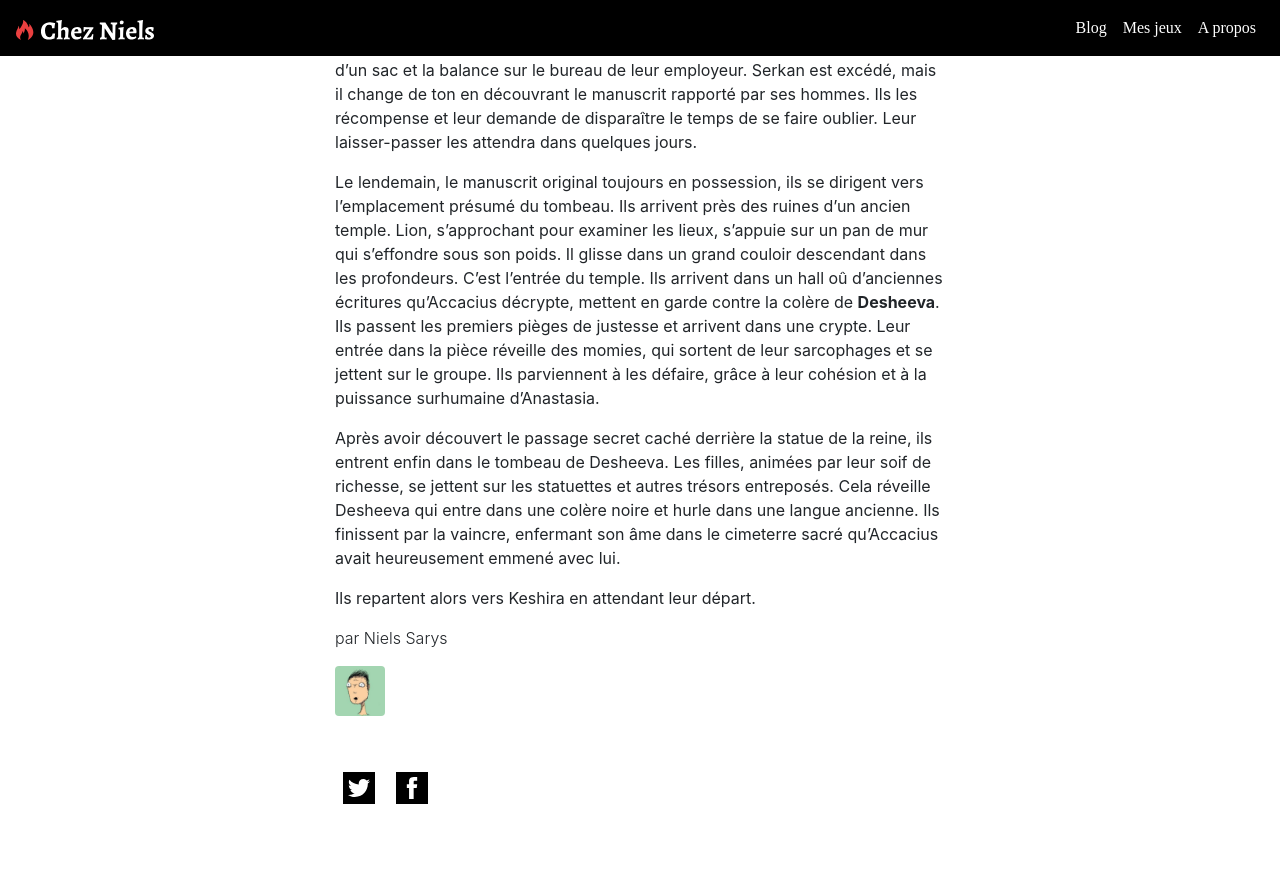
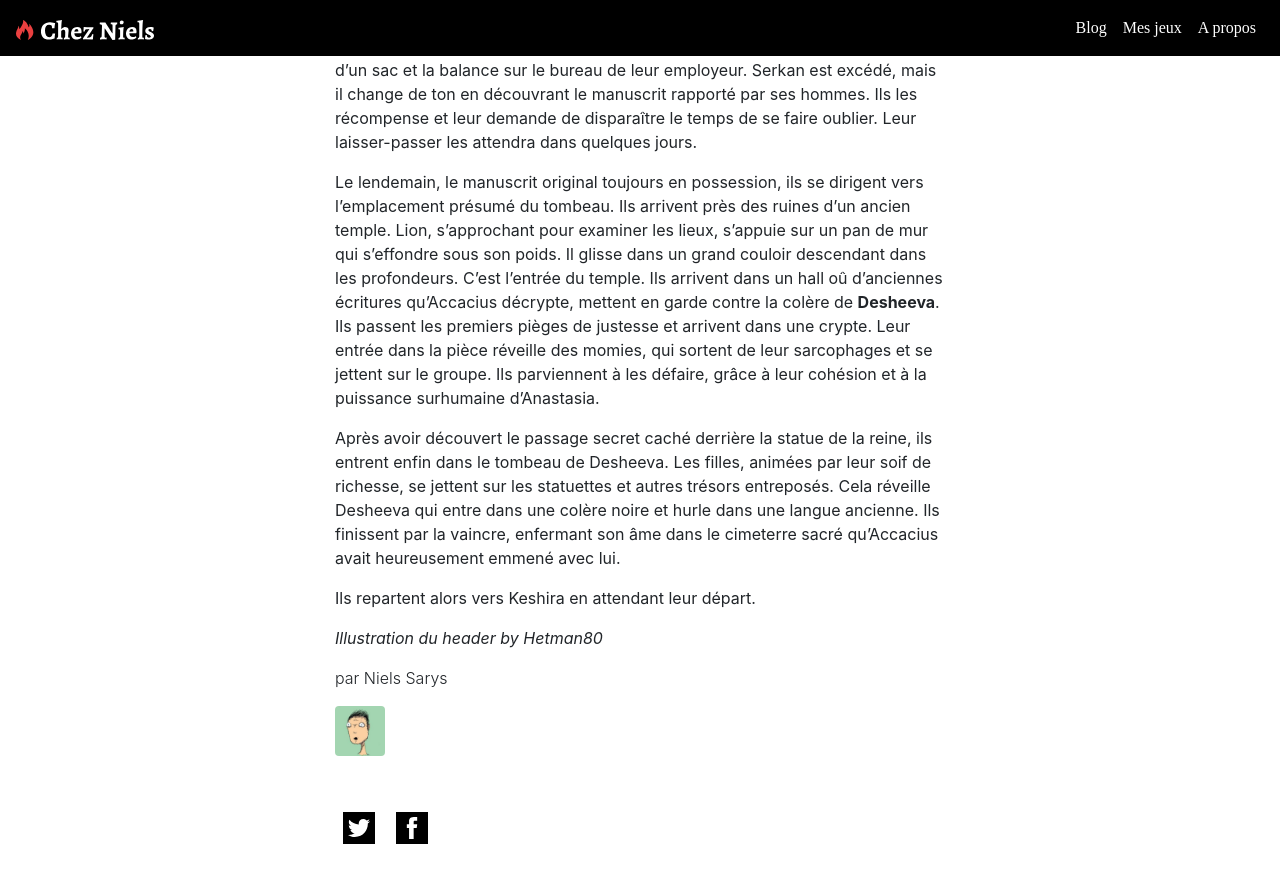
Before and after one commit to NielsSarys/nielssarys.github.io, a Jekyll site: the page built from _posts/2018-09-04-dungeon-world-job-delicat-a-keshira.md, in a window 1280 px wide and 900 px high, scrolled down 4644 px. Shown: the top 883 px of the window. Built offline with Jekyll 4.4.1, drawn with Linux system fonts in a browser that asks for light colours; nearby versions of some CDN libraries; some web fonts are replaced; before the commit the page ends 5504 px from its top, so only the background shows below that.

Commit message:
Update 2018-09-04-dungeon-world-job-delicat-a-keshira.md

```diff
--- a/_posts/2018-09-04-dungeon-world-job-delicat-a-keshira.md
+++ b/_posts/2018-09-04-dungeon-world-job-delicat-a-keshira.md
@@ -62,3 +62,5 @@ Le lendemain, le manuscrit original toujours en possession, ils se dirigent vers
 Après avoir découvert le passage secret caché derrière la statue de la reine, ils entrent enfin dans le tombeau de Desheeva. Les filles, animées par leur soif de richesse, se jettent sur les statuettes et autres trésors entreposés. Cela réveille Desheeva qui entre dans une colère noire et hurle dans une langue ancienne. Ils finissent par la vaincre, enfermant son âme dans le cimeterre sacré qu’Accacius avait heureusement emmené avec lui.
 
 Ils repartent alors vers Keshira en attendant leur départ.
+
+*Illustration du header by Hetman80*
```
